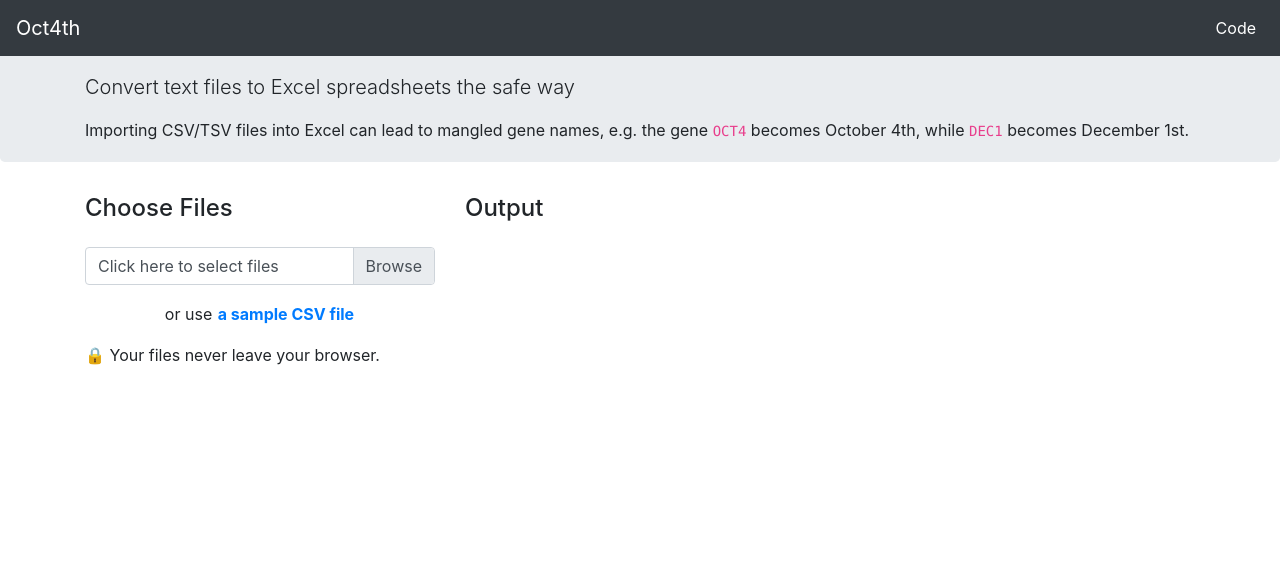
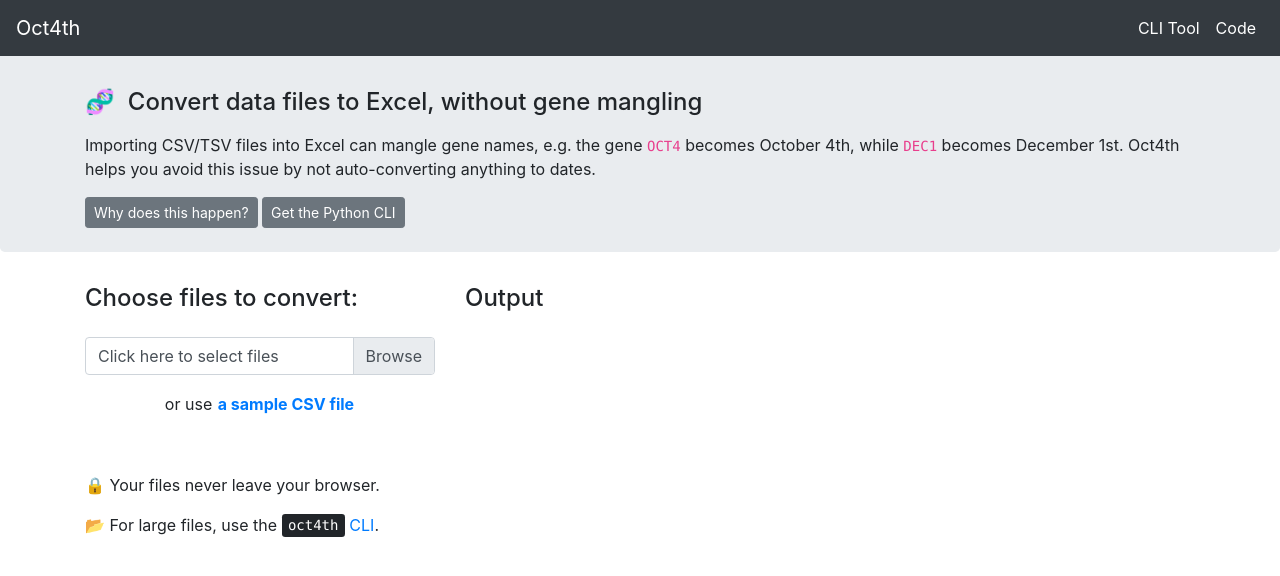
Before and after one commit to robertaboukhalil/oct4th.js, a Svelte app: page / in a window 1280 px wide. Shown: the top 576 px of the page. Built offline with nearby package versions, Linux system fonts and the light colour scheme.

Commit message:
Link to other utilities

```diff
--- a/src/App.svelte
+++ b/src/App.svelte
@@ -99,26 +99,33 @@
 		<ul class="navbar-nav mr-auto"></ul>
 		<ul class="navbar-nav">
 			<li class="nav-item active">
-				<a class="nav-link" href="https://github.com/robertaboukhalil/oct4th">Code</a>
+				<a class="nav-link" href="https://pypi.org/project/oct4th/" target="_blank">CLI Tool</a>
+			</li>
+			<li class="nav-item active">
+				<a class="nav-link" href="https://github.com/robertaboukhalil/oct4th.js" target="_blank">Code</a>
 			</li>
 		</ul>
 	</div>
 </nav>
 
 <main role="main">
-	<div class="jumbotron mt-2 pb-1">
+	<div class="jumbotron mt-4 pb-4">
 		<div class="container">
-			<p class="lead">Convert text files to Excel spreadsheets the safe way</p>
+			<h4 class="display-5">🧬&nbsp; Convert data files to Excel, without gene mangling</h4>
+			<p class="lead"></p>
 			<p>
-				Importing CSV/TSV files into Excel can lead to mangled gene names, e.g. the gene <code>OCT4</code> becomes October 4th, while <code>DEC1</code> becomes December 1st.
+				Importing CSV/TSV files into Excel can mangle gene names, e.g. the gene <code>OCT4</code> becomes October 4th, while <code>DEC1</code> becomes December 1st.
+				Oct4th helps you avoid this issue by not auto-converting anything to dates.
 			</p>
+			<a href="https://medium.com/@robaboukhalil/how-to-fix-excels-gene-to-date-conversion-5c98d0072450" class="btn btn-sm btn-secondary" target="_blank">Why does this happen?</a>
+			<a href="https://pypi.org/project/oct4th/" class="btn btn-sm btn-secondary" target="_blank">Get the Python CLI</a>
 		</div>
 	</div>
 
 	<div class="container">
 		<div class="row">
 			<div class="col-md-4">
-				<h4 class="mb-4">Choose Files</h4>
+				<h4 class="mb-4">Choose files to convert:</h4>
 				<div class="custom-file mb-2">
 					<input type="file" class="custom-file-input" id="customFile" bind:files={files} multiple>
 					<label class="custom-file-label" for="customFile">Click here to select files</label>
@@ -136,8 +143,9 @@
 					</button>
 				</p>
 
-
+				<p>&nbsp;</p>
 				<p>🔒 Your files never leave your browser.</p>
+				<p>📂 For large files, use the <a href="https://pypi.org/project/oct4th/" target="_blank"><kbd>oct4th</kbd> CLI</a>.</p>
 			</div>
 
 			<div class="col-md-8">
```
